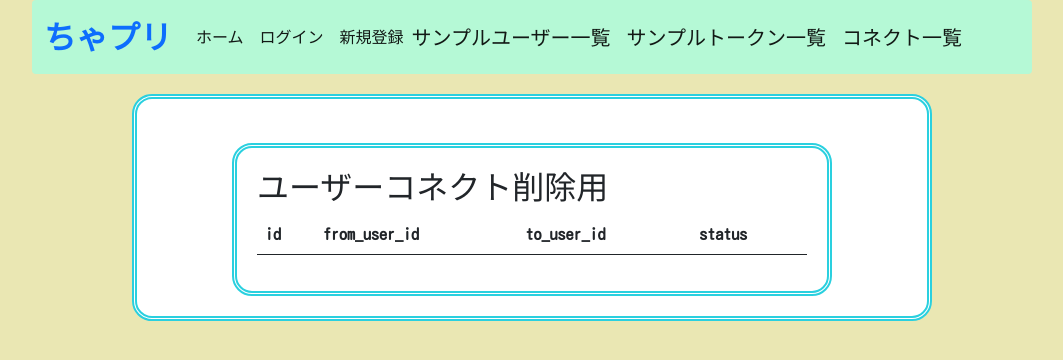
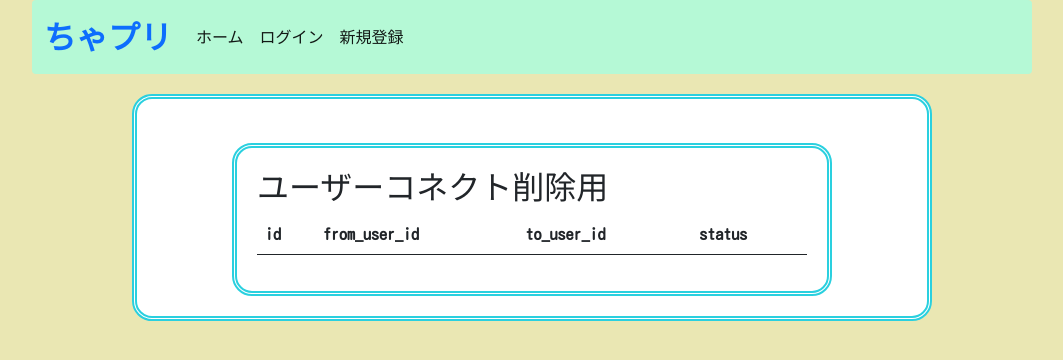
Before and after one commit to mizukami-0418/sns_application, a Flask app: page /connects in a window 1280 px wide. Shown: the top 360 px of the page, without its empty margins (108-1171 px from the left). Run offline with Flask 3, Linux system fonts and the light colour scheme; lists and menus that the app fills with data are empty; parts of the project's set-up code (start-up, migrations or seed data) failed here and were passed over.

Commit message:
base.html#ユーザー情報、問い合わせ、ログアウトの表示位置を右に変更

```diff
--- a/flaskr/templates/base.html
+++ b/flaskr/templates/base.html
@@ -38,21 +38,8 @@
             </li>
             {% if current_user.is_authenticated %}
             <li class="nav-item">
-              <a class="nav-link active" aria-current="page" href="{{url_for('app.logout')}}">ログアウト</a>
+              <a class="nav-link active" aria-current="page" href="{{url_for('app.user_search')}}">お友達検索</a>
             </li>
-            <li class="nav-item">
-              <a class="nav-link active" aria-current="page" href="{{url_for('app.user')}}">ユーザー情報編集</a>
-            </li>
-            <li class="nav-item">
-              <a class="nav-link active" aria-current="page" href="{{url_for('app.user_search')}}">ユーザー検索</a>
-            </li>
-            {# お問い合わせを追加 #}
-            <li class="nav-item">
-              <a class="nav-link active" aria-current="page" href="{{url_for('app.contact')}}">お問い合わせ</a>
-            </li>
-            {# <a class="navbar-brand" href="{{url_for('app.logout')}}">ログアウト</a>
-            <a class="navbar-brand" href="{{url_for('app.user')}}">ユーザー情報編集</a>
-            <a class="navbar-brand" href="{{url_for('app.user_search')}}">ユーザー検索</a> #}
             {% else %}
             <li class="nav-item">
               <a class="nav-link active" aria-current="page" href="{{url_for('app.login')}}">ログイン</a>
@@ -60,12 +47,23 @@
             <li class="nav-item">
               <a class="nav-link active" aria-current="page" href="{{url_for('app.register')}}">新規登録</a>
             </li>
-            {# <a class="navbar-brand" href="{{url_for('app.login')}}">ログイン</a>
-            <a class="navbar-brand" href="{{url_for('app.register')}}">登録</a> #}
             {# ここから下３行は完成後削除 #}
-            <a class="navbar-brand" href="{{url_for('app.user_list')}}">サンプルユーザー一覧</a>
+            {# <a class="navbar-brand" href="{{url_for('app.user_list')}}">サンプルユーザー一覧</a>
             <a class="navbar-brand" href="{{url_for('app.token_list')}}">サンプルトークン一覧</a>
-            <a class="navbar-brand" href="{{url_for('app.connect_list')}}">コネクト一覧</a>
+            <a class="navbar-brand" href="{{url_for('app.connect_list')}}">コネクト一覧</a> #}
+            {% endif %}
+          </ul>
+          <ul class="navbar-nav ml-auto">
+            {% if current_user.is_authenticated %}
+              <li class="nav-item">
+                <a class="nav-link active" aria-current="page" href="{{url_for('app.user')}}">ユーザー情報編集</a>
+              </li>
+              <li class="nav-item">
+                <a class="nav-link active" aria-current="page" href="{{url_for('app.contact')}}">お問い合わせ</a>
+              </li>
+              <li class="nav-item">
+                <a class="nav-link active" aria-current="page" href="{{url_for('app.logout')}}">ログアウト</a>
+              </li>
             {% endif %}
           </ul>
         </div>
```
